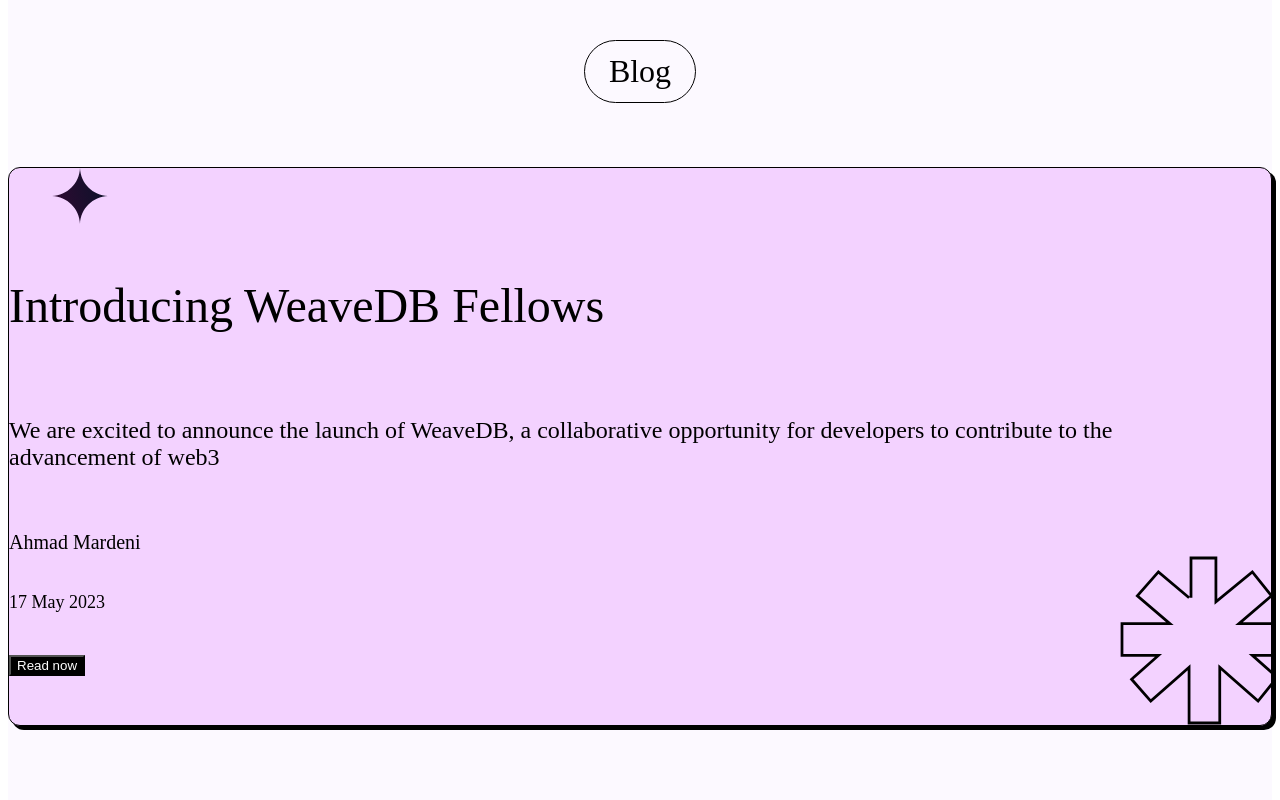
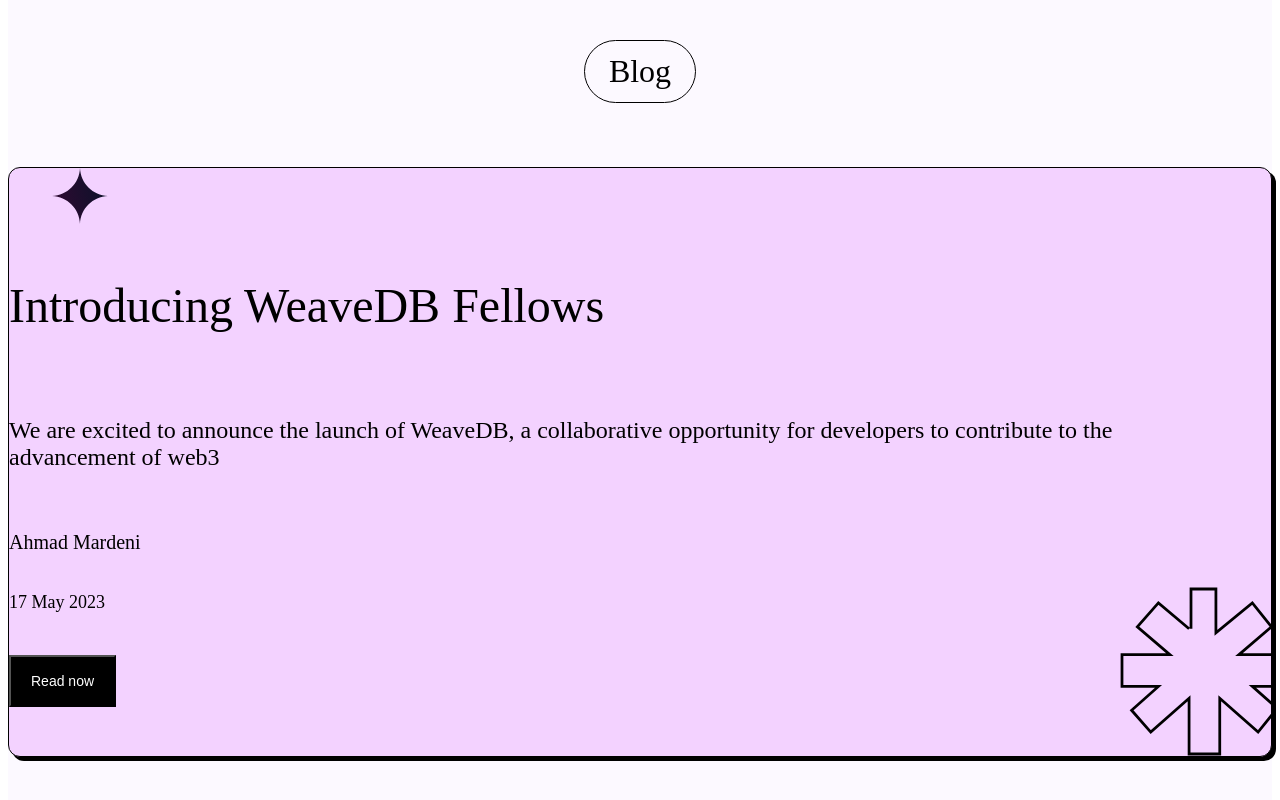
Before and after one commit to drumfeet/fellowship, a Next.js app in the folder fellowship/: page / in a window 1280 px wide. Shown: the part 3643-4443 px from the top of the page. Built offline with nearby package versions, Linux system fonts and the light colour scheme.

Commit message:
update Blog component with hover state

```diff
--- a/fellowship/components/Blog.js
+++ b/fellowship/components/Blog.js
@@ -76,7 +76,17 @@
                   <Button
                     color="white"
                     bg="black"
-                    _hover="none"
+                    py="16px"
+                    px="20px"
+                    borderRadius="0"
+                    fontWeight="400"
+                    fontSize="clamp(0.4375rem, 5vw, 0.875rem)"
+                    _hover={{
+                      borderColor: "white",
+                      borderWidth: "1px",
+                      boxShadow: "4px 4px 0px #000000",
+                      bg: "black",
+                    }}
                     onClick={() =>
                       window.open(
                         "https://medium.com/weavedb/introducing-weavedb-fellows-7ccfadabd208",
```
